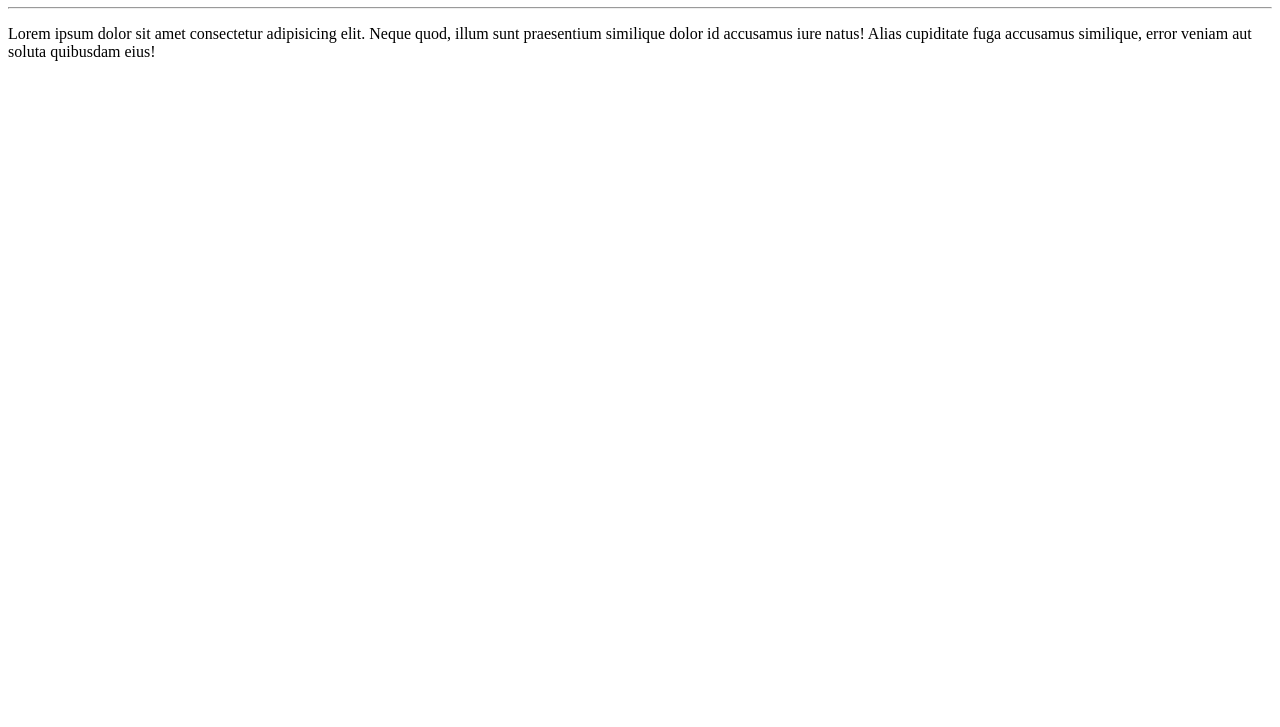
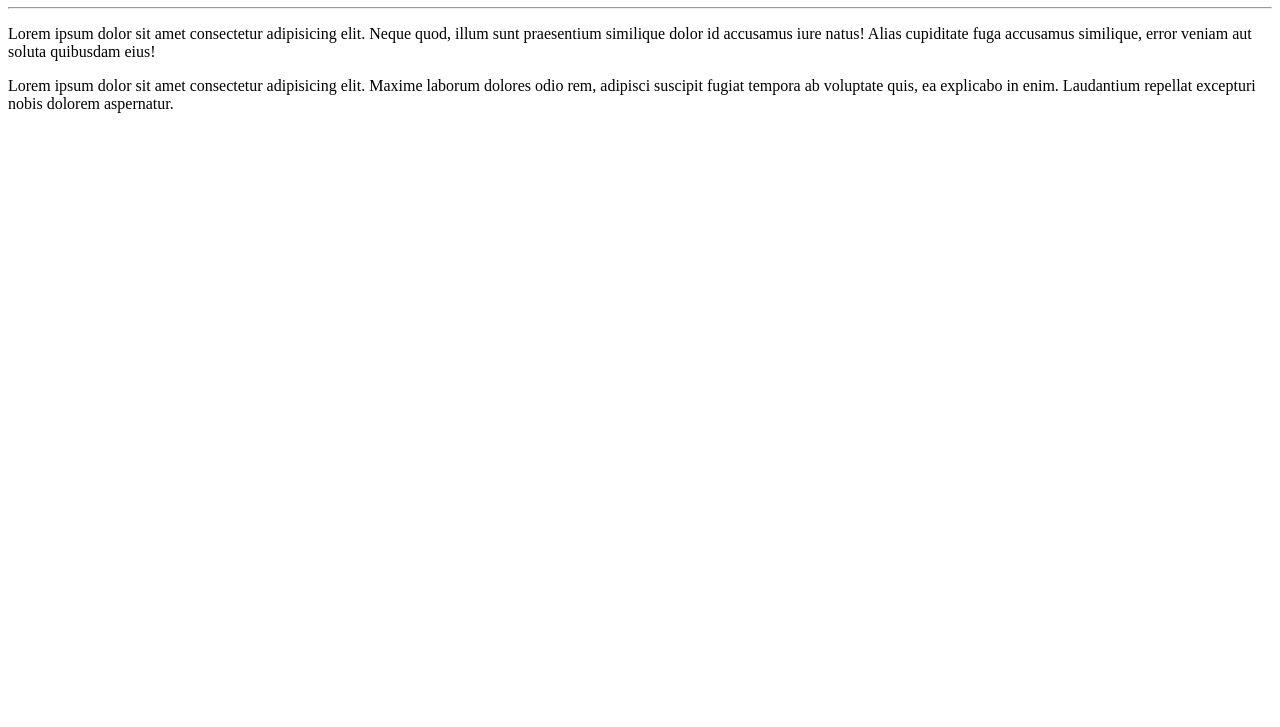
Before and after one commit to JefferssonJanoski/Projetos, a plain HTML site: page site-exemplo/index.html in a window 1280 px wide. Shown: the part 73-800 px from the top of the page. Drawn offline with Linux system fonts and the light colour scheme.

Commit message:
nova linha

```diff
--- a/site-exemplo/index.html
+++ b/site-exemplo/index.html
@@ -9,5 +9,6 @@
     <h1>Olá, Mundo!</h1>
     <hr>
     <p>Lorem ipsum dolor sit amet consectetur adipisicing elit. Neque quod, illum sunt praesentium similique dolor id accusamus iure natus! Alias cupiditate fuga accusamus similique, error veniam aut soluta quibusdam eius!</p>
+    <p>Lorem ipsum dolor sit amet consectetur adipisicing elit. Maxime laborum dolores odio rem, adipisci suscipit fugiat tempora ab voluptate quis, ea explicabo in enim. Laudantium repellat excepturi nobis dolorem aspernatur.</p>
 </body>
 </html>
```
